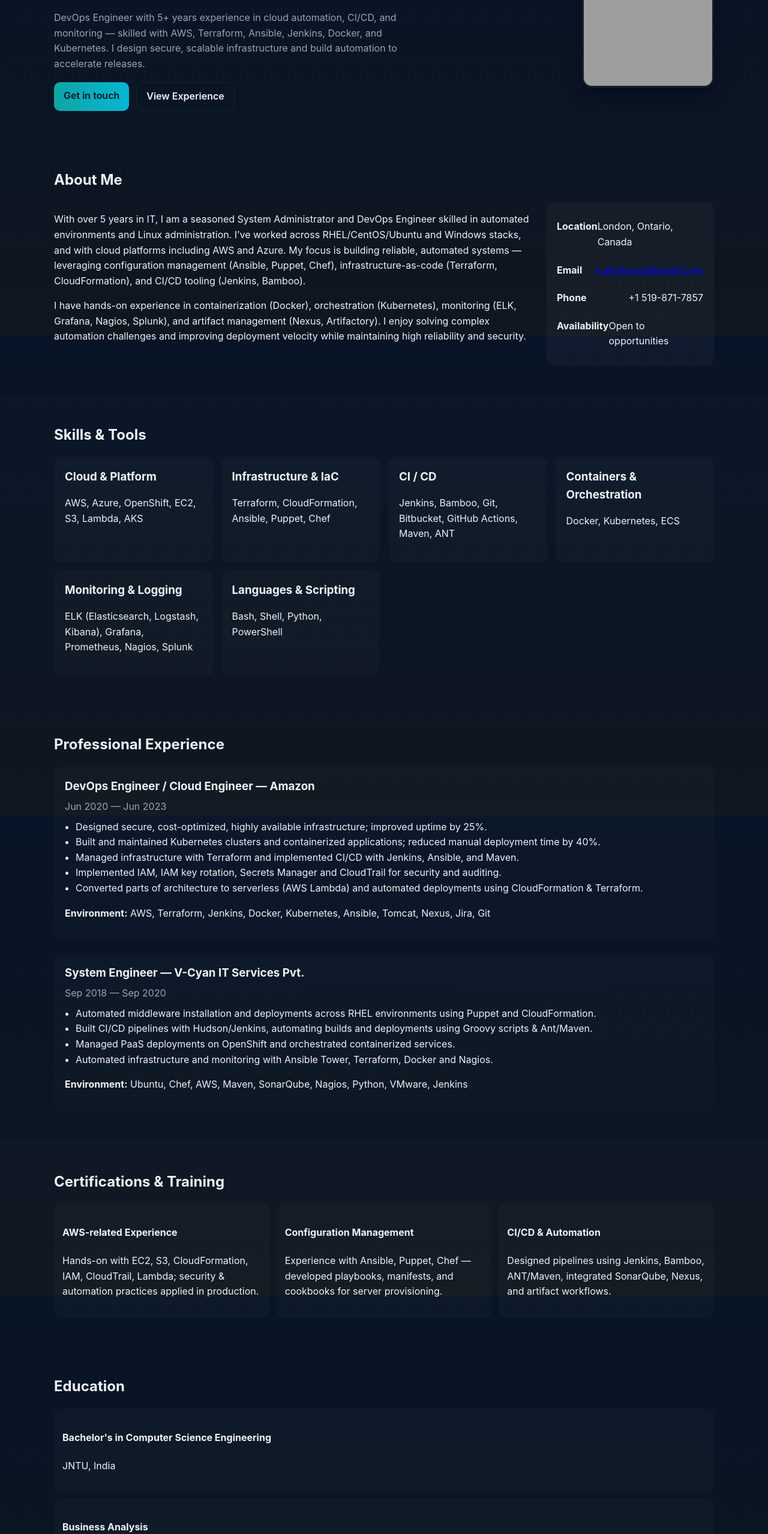
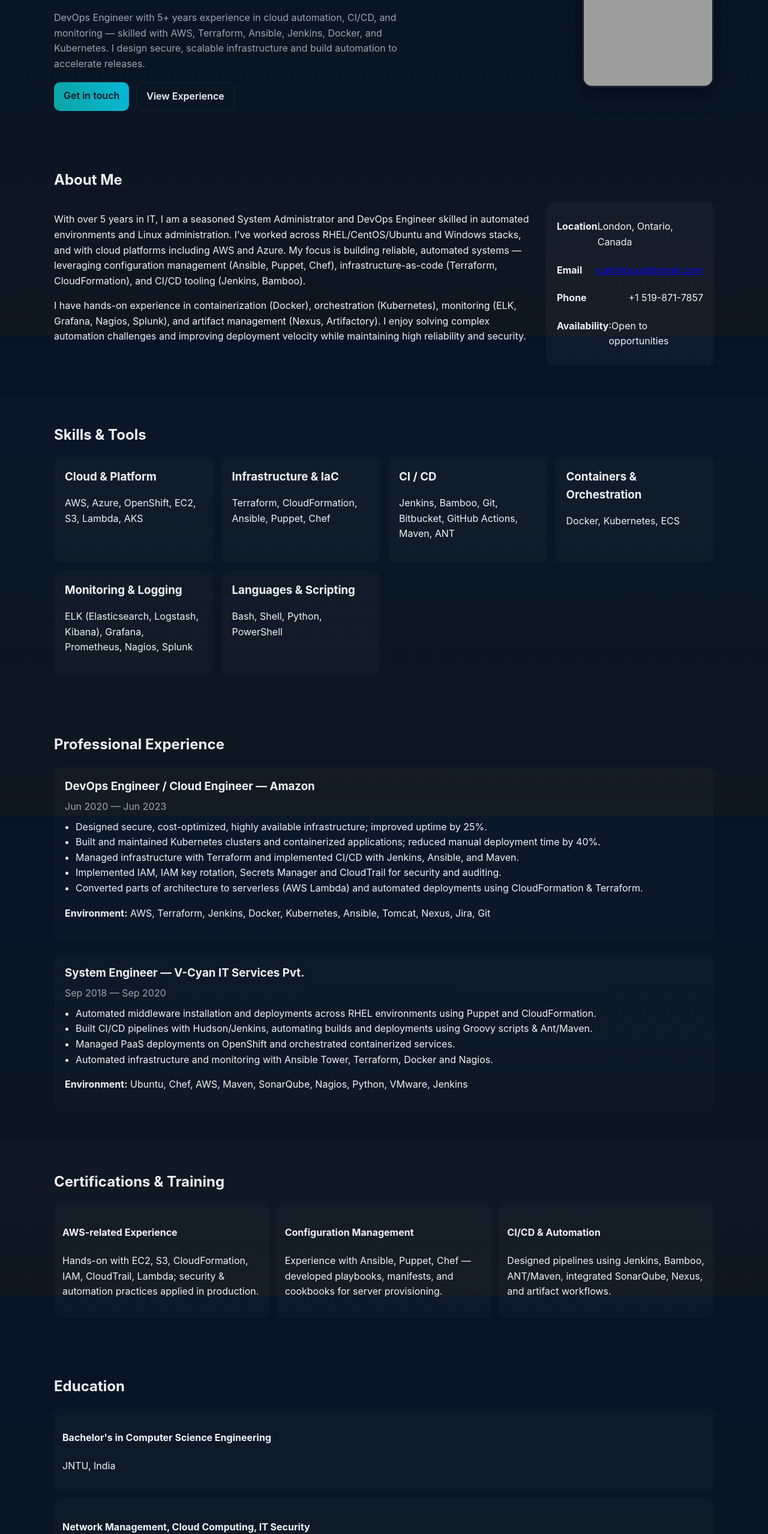
Before and after one commit to akhilgou/AkhilVadlakonda, a plain HTML site: page index.html in a window 1280 px wide. Shown: the part 240-2797 px from the top of the page at 60% size. Drawn offline with Linux system fonts and the light colour scheme; grey boxes are pictures that could not be loaded.

Commit message:
Update index.html

```diff
--- a/index.html
+++ b/index.html
@@ -89,7 +89,7 @@
               <li><strong>Location</strong><span> London, Ontario, Canada</span></li>
               <li><strong>Email</strong><span><a href="mailto:v.akhilgoud@gmail.com">v.akhilgoud@gmail.com</a></span></li>
               <li><strong>Phone</strong><span>+1 519-871-7857</span></li>
-              <li><strong>Availability</strong><span> Open to opportunities</span></li>
+              <li><strong>Availability</strong><span> :Open to opportunities</span></li>
             </ul>
           </div>
         </div>
@@ -194,7 +194,7 @@
             <p>JNTU, India</p>
           </div>
           <div class="edu-item">
-            <h4>Business Analysis</h4>
+            <h4> Network Management, Cloud Computing, IT Security </h4>
             <p>Fanshawe College, Canada</p>
           </div>
         </div>
```
